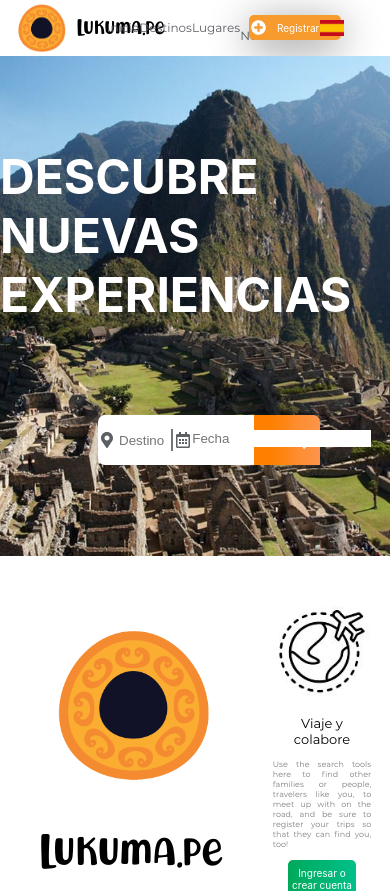
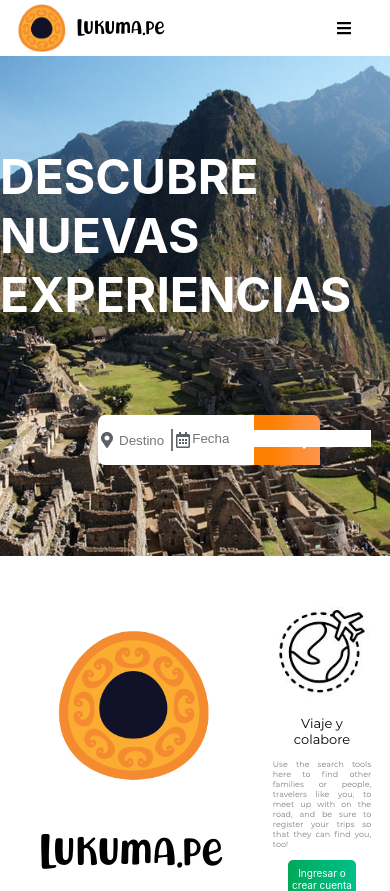
Before and after one commit to Sisterno/Lukuma-frontend, a Next.js app: page / in a window 390 px wide. Shown: the top 891 px of the page. Built offline with nearby package versions, Linux system fonts and the light colour scheme.

Commit message:
Responsive header

```diff
--- a/components/header/Header.js
+++ b/components/header/Header.js
@@ -1,10 +1,23 @@
 import styles from "./header.module.css";
+var ReactDOM = require('react-dom')
 //Font awesome
 import { FontAwesomeIcon } from '@fortawesome/react-fontawesome'
 import { faPlusCircle } from '@fortawesome/free-solid-svg-icons'
+import { faBars } from '@fortawesome/free-solid-svg-icons'
 
 import Link from "next/link";
+
 export default function Header(){
+    function burgernavdisplay(){
+        let contenedor = document.getElementById("AllMenuBox");
+        if (contenedor.style.visibility == "visible") {
+            contenedor.style.visibility = "hidden";
+            contenedor.style.height = "0px"
+        }else{
+            contenedor.style.visibility = "visible";
+            contenedor.style.height = "auto"
+        }
+    }
     return(
         <header className = {styles.headerContain}>
             <div className = {styles.menuContain}>
@@ -12,7 +25,8 @@ export default function Header(){
                     <img className={styles.logo} src="/lukuma_logo_ico.png"/>
                     <span className={styles.logoText}>Lukuma.pe</span>
                 </div>
-                <nav className={styles.AllMenuBox}>
+                <FontAwesomeIcon className={styles.BurgerNav} icon={faBars} onClick={burgernavdisplay} />
+                <nav className={styles.AllMenuBox} id="AllMenuBox">
                     <menu className={styles.MenuLinks}>
                         <Link href="/"><a className = {styles.linkCustom}>Inicio</a></Link>
                         <Link href="/"><a className = {styles.linkCustom}>Destinos</a></Link>
--- a/components/header/header.module.css
+++ b/components/header/header.module.css
@@ -1,3 +1,4 @@
+
 .headerContain {
     overflow: hidden;
     background-color:white; /*#e4b133;*/
@@ -41,8 +42,8 @@
 .MenuLinks{
     display: grid;
     grid-template-columns: 1fr 1fr 1fr 1fr 1fr;
-    margin: 0 0 0 0 !important;
-    padding: 0 0 0 0 !important;
+    margin: 0 0 0 0 ;
+    padding: 0 0 0 0 ;
     color: #5C5F64;
 }
 .linkCustom{
@@ -80,3 +81,66 @@
 
     align-self: center;
 }
+.BurgerNav{
+    display: none;
+    align-self: center;
+    justify-self: end;
+    height: 20px;
+}
+
+@media only screen and (max-width: 1024px)/*CSS para tablets*/{
+    .signInText{
+        color: white;
+        font-size: 8px;
+        justify-self: center;
+        align-self: center;
+        padding: 0 10% 0 10%;
+    }
+
+    .languageLogo{
+        height: 1em;
+        align-self: center;
+    }
+}
+
+@media only screen and (max-width: 768px) /*CSS para celulares*/ {
+    .MenuLinks{
+        display: grid;
+        grid-template-rows: 1fr 1fr 1fr 1fr 1fr;
+        grid-template-columns: 1fr;
+        color: #5C5F64;
+    }
+    .linkCustom{
+        /* justify-self: center;
+        align-self: center;
+        text-align: center;
+        font-size: 12px;
+        font-family: "Montserrat-Regular"; */
+        padding: 5PX 0 5PX 0;
+    }
+    .signInBotton{
+        margin: 5px 0 5px 0;
+    }
+    .AllMenuBox{
+        /* align-self: center;
+        align-content: center;
+        display: grid;
+        grid-template-columns: 60% 20% 20%;
+        justify-items: center;
+        height: fit-content; */
+        grid-template-columns: 100%;
+        grid-template-rows: auto auto auto;
+        grid-column: 1/3;
+        display: grid;
+        visibility: hidden;
+        transition: visibility 0s, height 0s linear 2s;
+        height: 0px;
+
+    }
+    .BurgerNav{
+        display: flex;
+    }
+    .languageLogo:mostrado{
+        margin: 5px 0 5px 0;
+    }
+}
--- a/pages/_app.js
+++ b/pages/_app.js
@@ -9,6 +9,7 @@ function MyApp({ Component, pageProps }) {
     /*Here is where the indexjs is rendering is something like the index in react you can also
     add the footer under the component and will work like the footer don't delete the <> </> cause throws and error
     */
+
     <>
       <Header/>
       <Component {...pageProps} />
```
